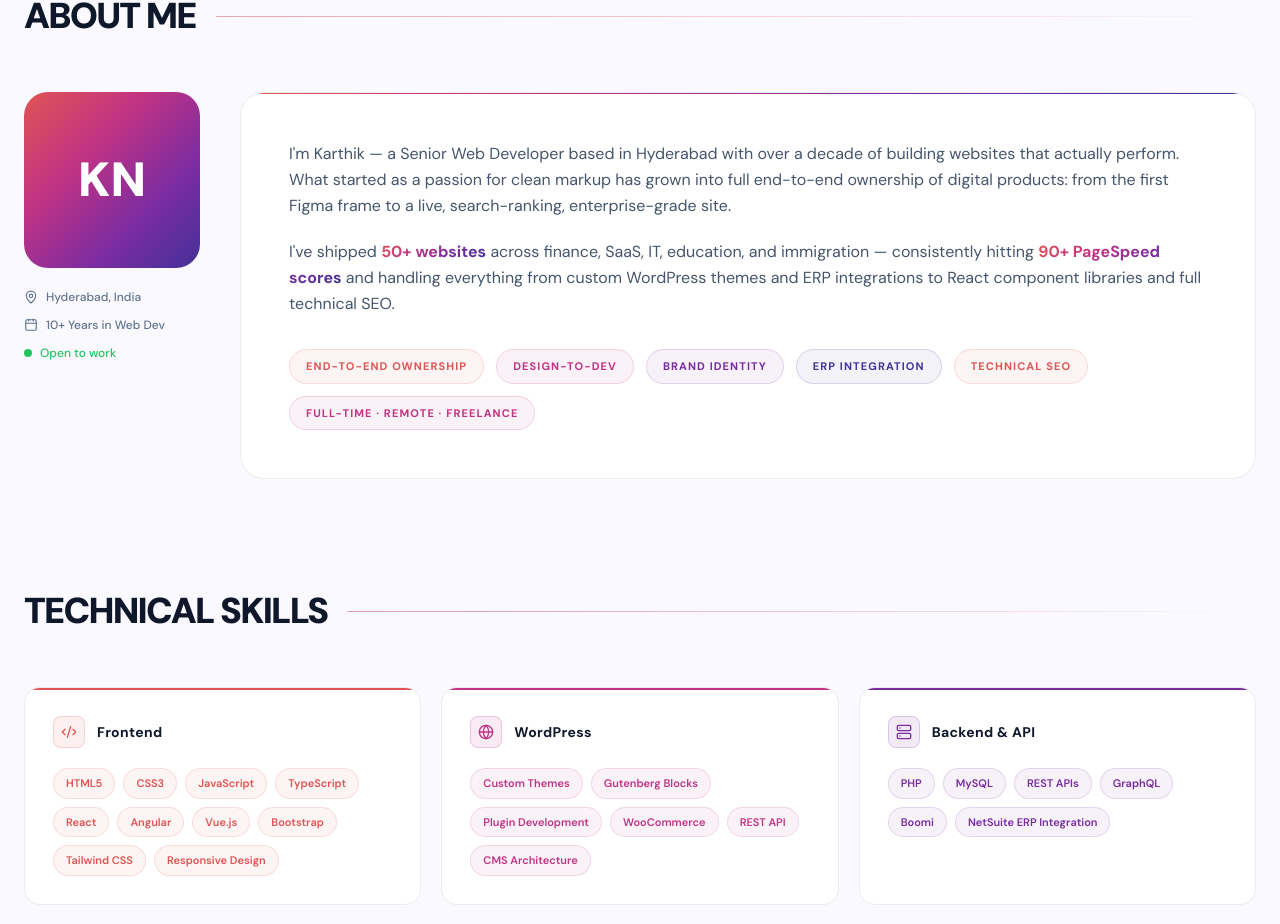
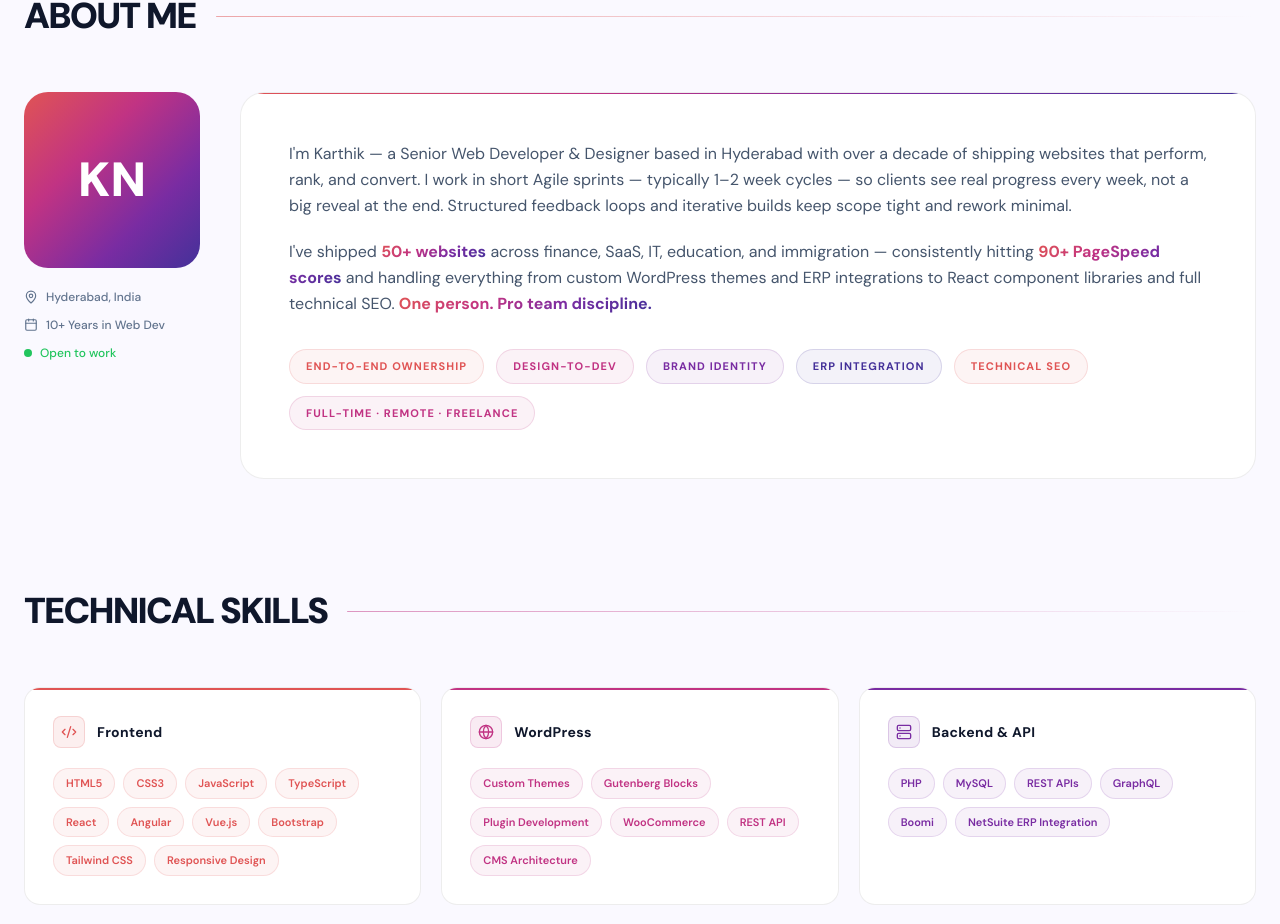
Before and after one commit to karthikweb123/karthik-portfolio, a Next.js app: page / in a window 1280 px wide. Shown: the part 1325-2249 px from the top of the page. Built offline with nearby package versions, Linux system fonts and the light colour scheme.

Commit message:
Initial commit of my portfolio

```diff
--- a/app/page.tsx
+++ b/app/page.tsx
@@ -1046,16 +1046,21 @@ export default function Home() {
           >
             <div className="absolute top-0 left-0 right-0 h-[1px]" style={{ background: "linear-gradient(90deg, #E05454, #C13383, #792CA2, #443199)" }} />
             <p className={`${t.aboutText} text-base leading-relaxed mb-5 transition-colors duration-300`}>
-              I&apos;m Karthik — a Senior Web Developer based in Hyderabad with over a decade of building websites that
-              actually perform. What started as a passion for clean markup has grown into full end-to-end ownership of
-              digital products: from the first Figma frame to a live, search-ranking, enterprise-grade site.
-            </p>
-            <p className={`${t.aboutText} text-base leading-relaxed mb-8 transition-colors duration-300`}>
-              I&apos;ve shipped <strong className="gradient-text font-bold">50+ websites</strong> across finance, SaaS, IT,
-              education, and immigration — consistently hitting{" "}
-              <strong className="gradient-text font-bold">90+ PageSpeed scores</strong> and handling everything from
-              custom WordPress themes and ERP integrations to React component libraries and full technical SEO.
-            </p>
+  I&apos;m Karthik — a Senior Web Developer &amp; Designer based in Hyderabad
+  with over a decade of shipping websites that perform, rank, and convert. I work
+  in short Agile sprints — typically 1&ndash;2 week cycles — so clients see real
+  progress every week, not a big reveal at the end. Structured feedback loops and
+  iterative builds keep scope tight and rework minimal.
+</p>
+<p className={`${t.aboutText} text-base leading-relaxed mb-8 transition-colors duration-300`}>
+  I&apos;ve shipped{" "}
+  <strong className="gradient-text font-bold">50+ websites</strong> across
+  finance, SaaS, IT, education, and immigration — consistently hitting{" "}
+  <strong className="gradient-text font-bold">90+ PageSpeed scores</strong> and
+  handling everything from custom WordPress themes and ERP integrations to React
+  component libraries and full technical SEO.{" "}
+  <strong className="gradient-text font-bold">One person. Pro team discipline.</strong>
+</p>
             <div className="flex flex-wrap gap-3">
               {["End-to-End Ownership", "Design-to-Dev", "Brand Identity", "ERP Integration", "Technical SEO", "Full-Time · Remote · Freelance"].map((tag, i) => (
                 <span
```
